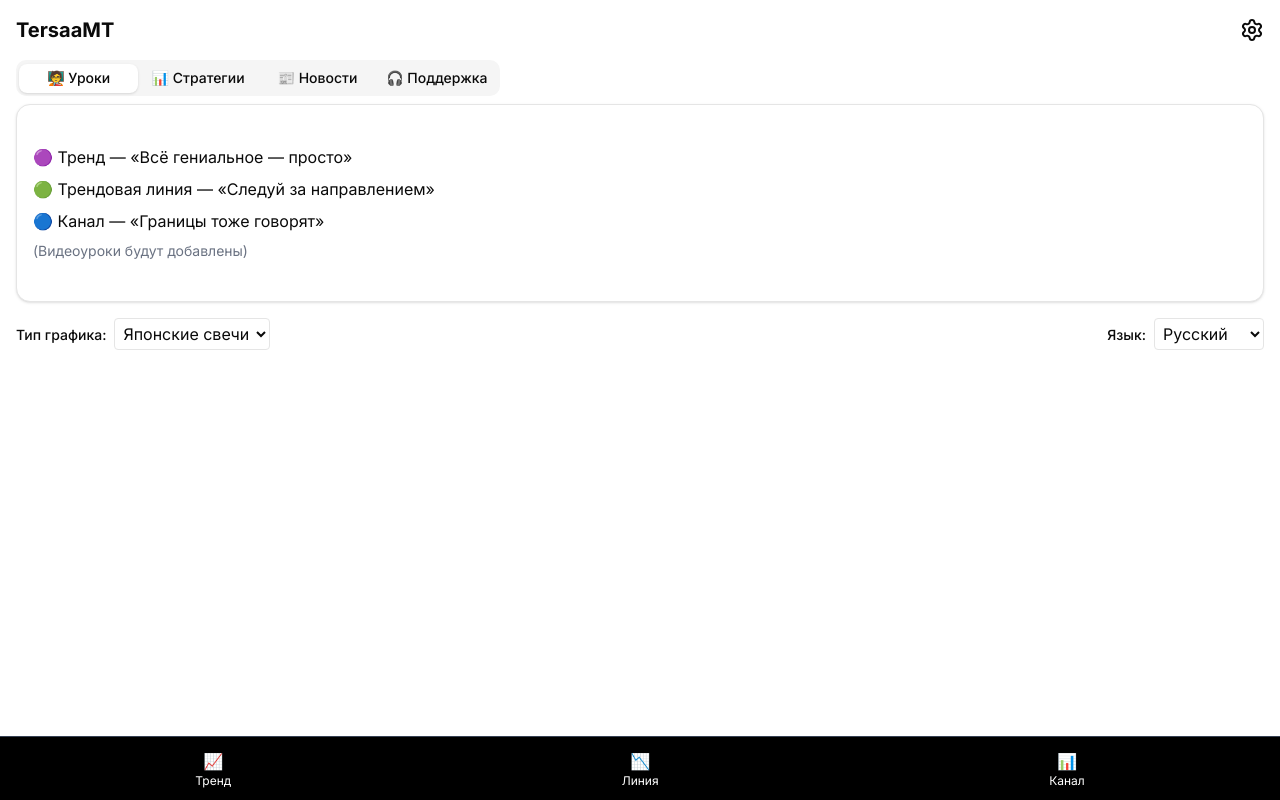
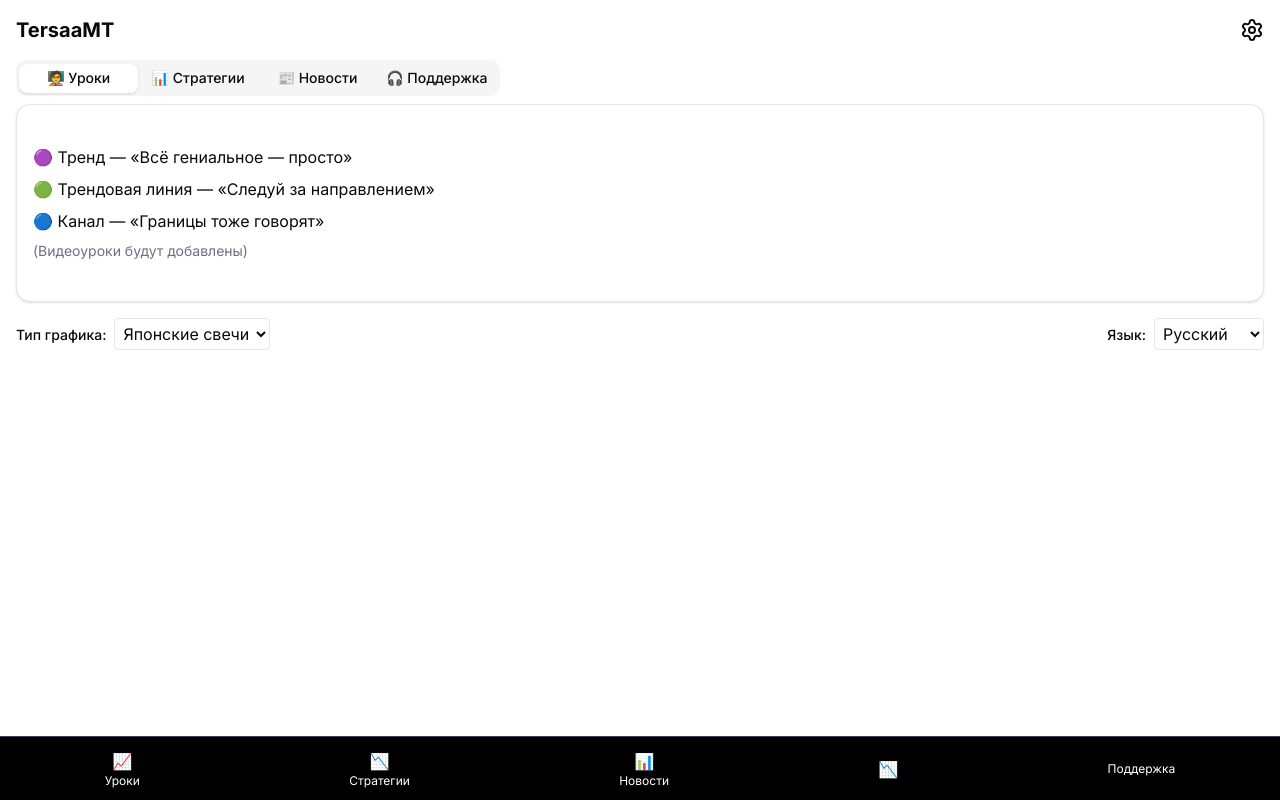
Before and after one commit to TersaaMT/TersaaMT, a Next.js app: page / in a window 1280 px wide. Built offline with nearby package versions, Linux system fonts and the light colour scheme.

Commit message:
Добавил кнопку MA Guard

```diff
--- a/app/BottomNavFix.tsx
+++ b/app/BottomNavFix.tsx
@@ -10,16 +10,18 @@ export default function BottomNav() {
     <nav className="fixed bottom-0 left-0 right-0 bg-black text-white flex justify-around items-center h-16 border-t border-gray-700 z-50">
       <button onClick={() => router.push('/ma14')} className="flex flex-col items-center">
         <span>📈</span>
-        <span className="text-xs">Тренд</span>
+        <span className="text-xs">Уроки</span>
       </button>
       <button onClick={() => router.push('/trend-line')} className="flex flex-col items-center">
         <span>📉</span>
-        <span className="text-xs">Линия</span>
+        <span className="text-xs">Стратегии</span>
       </button>
       <button onClick={() => router.push('/channel')} className="flex flex-col items-center">
         <span>📊</span>
-        <span className="text-xs">Канал</span>
+        <span className="text-xs">Новости</span>
       </button>
+      <span>📉</span>
+       <span className="text-xs">Поддержка</span>
     </nav>
   );
 }
--- a/channel.tsx
+++ /dev/null
@@ -1,17 +0,0 @@
-// app/channel.tsx
-
-export default function ChannelStrategy() {
-  return (
-    <div className="p-4">
-      <h1 className="text-2xl font-bold mb-4">Стратегия Канал</h1>
-      <p className="text-base text-gray-700 mb-6">
-        Здесь будет отображаться логика и график стратегии "Канал". Вы можете реализовать отображение уровней high/low, пробой канала и визуализацию.
-      </p>
-      <div className="flex gap-4">
-        <button className="bg-green-500 text-white px-4 py-2 rounded-2xl shadow">BUY</button>
-        <button className="bg-red-500 text-white px-4 py-2 rounded-2xl shadow">SELL</button>
-        <button className="bg-gray-500 text-white px-4 py-2 rounded-2xl shadow">Назад</button>
-      </div>
-    </div>
-  );
-}
```
Also changed, not shown: 1 other file (tests, documents, lock files or other folders).
